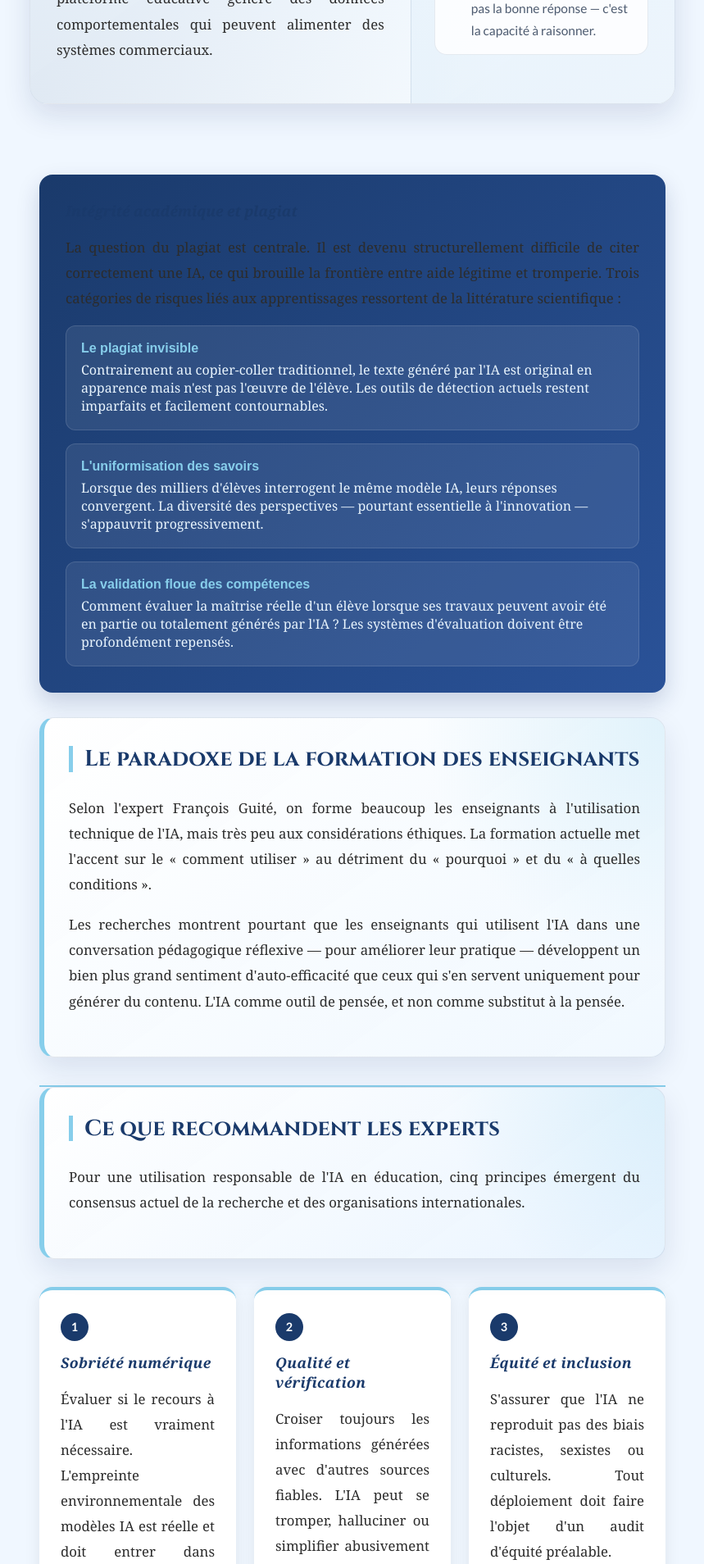
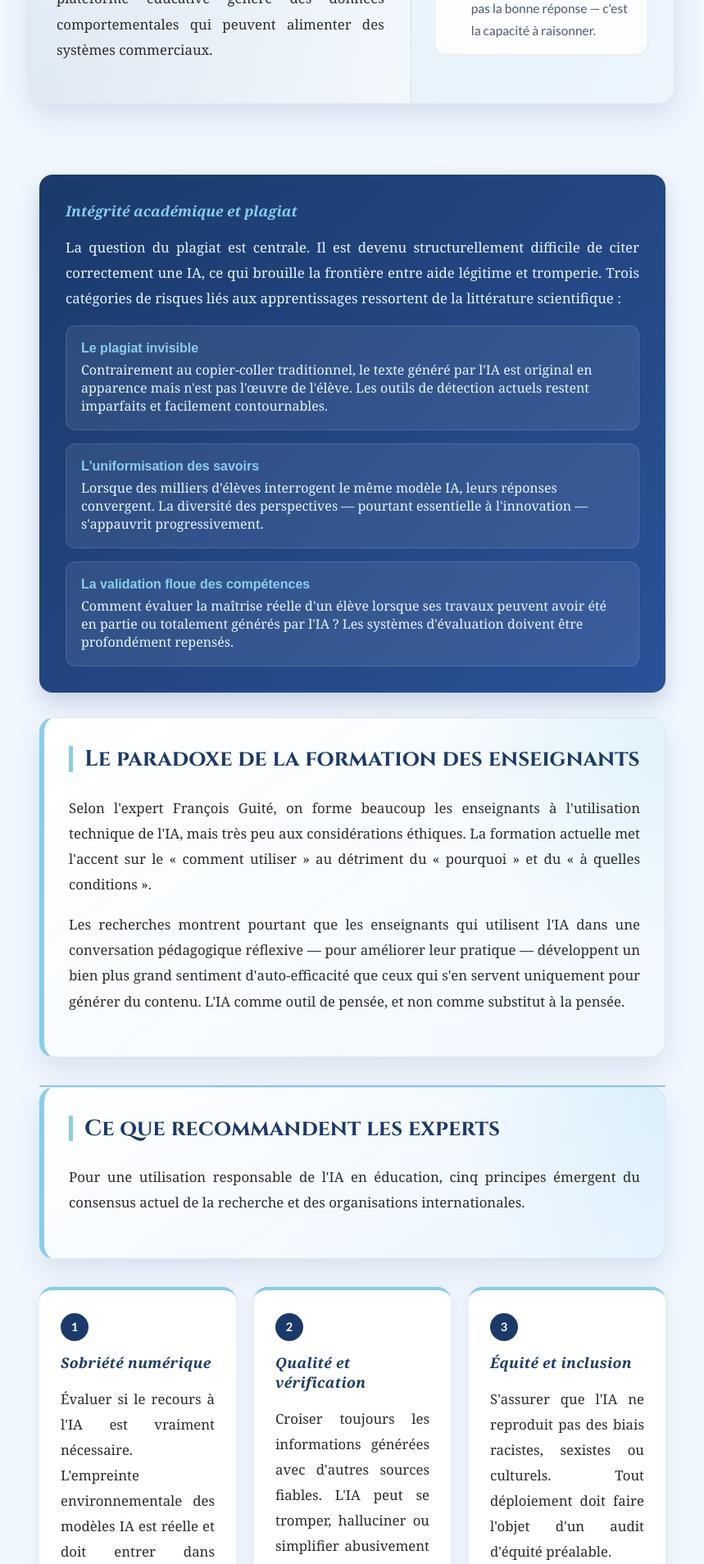
Before and after one commit to Monde-Universel/Monde-Universel.github.io, a Jekyll site: the page built from education.html, in a window 1280 px wide. Shown: the part 3479-5387 px from the top of the page at 82% size, without its empty margins (210-1069 px from the left). Built offline with Jekyll 4.4.1, drawn with Linux system fonts in a browser that asks for light colours.

Commit message:
Enhance text contrast in education section styles
Updated CSS specificity for text colors in education section to ensure proper contrast against dark backgrounds.

```diff
--- a/assets/css/components.css
+++ b/assets/css/components.css
@@ -1861,25 +1861,23 @@ nav a[aria-current="page"] { color: #87CEEB; }
       .edu-shell { padding: 34px 14px 54px; }
     }
 
-/* ── PATCH contraste : texte sur fonds bleu foncé (éducation) ──
-   Corrige l'écrasement par .page-wrap p/h3 sur .life-strand et .life-conclusion
-─────────────────────────────────────────────────────────────── */
-.life-strand h3,
-.life-strand .life-step strong {
-  color: #87CEEB;
-}
-
-.life-strand p,
-.life-strand .life-step span,
-.life-strand .life-step p {
-  color: #e8f4fd;
-}
-
-.life-conclusion p {
-  color: #e8f4fd;
-}
-
-.life-conclusion p:last-child {
-  color: #87CEEB;
+/* ── PATCH contraste éducation — spécificité renforcée (0,2,1) ── */
+.page-wrap .life-strand h3,
+.page-wrap .life-strand .life-step strong {
+  color: #87CEEB !important;
+}
+
+.page-wrap .life-strand p,
+.page-wrap .life-strand .life-step span,
+.page-wrap .life-strand .life-step p {
+  color: #e8f4fd !important;
+}
+
+.page-wrap .life-conclusion p {
+  color: #e8f4fd !important;
+}
+
+.page-wrap .life-conclusion p:last-child {
+  color: #87CEEB !important;
   font-style: italic;
 }
```
